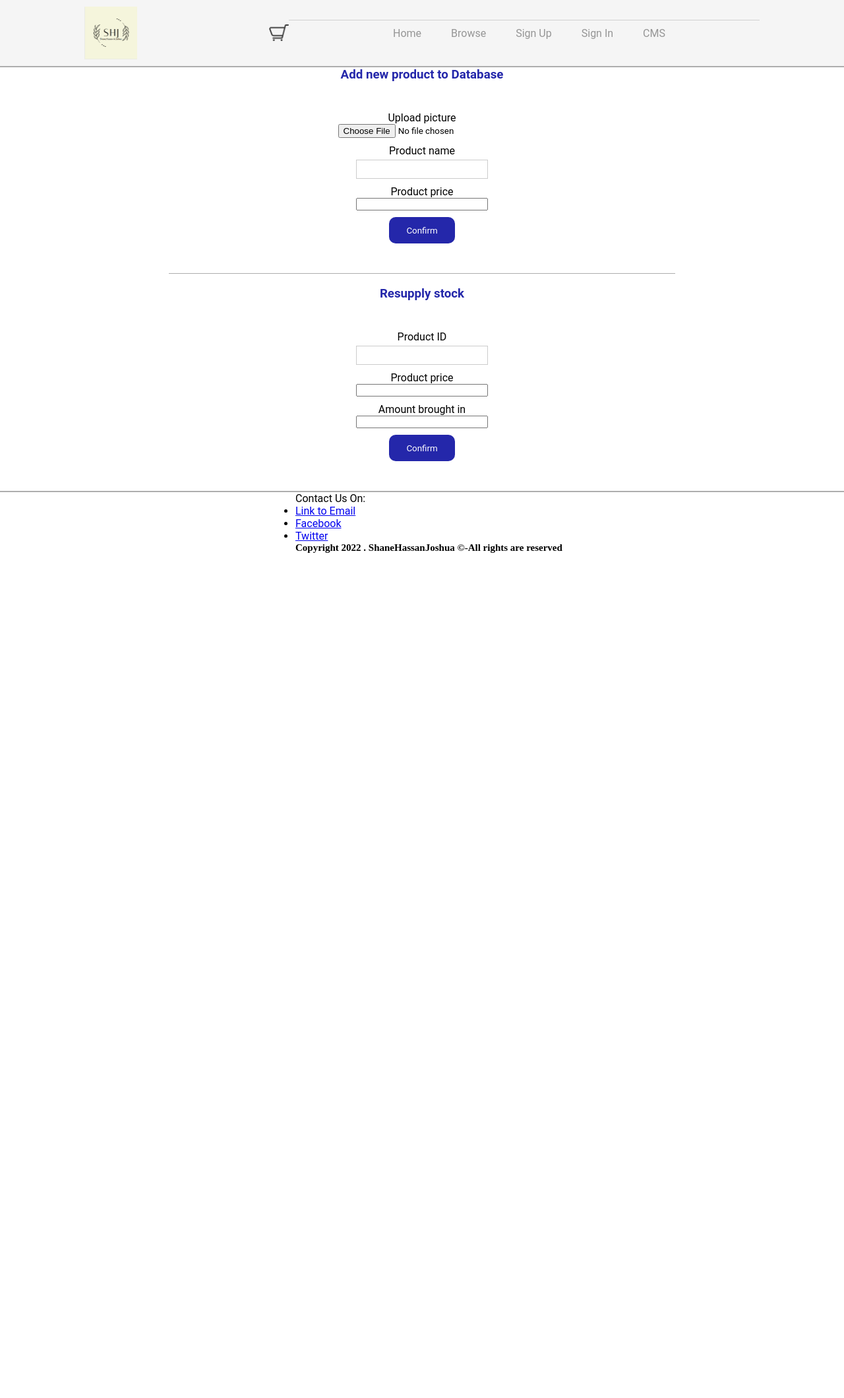
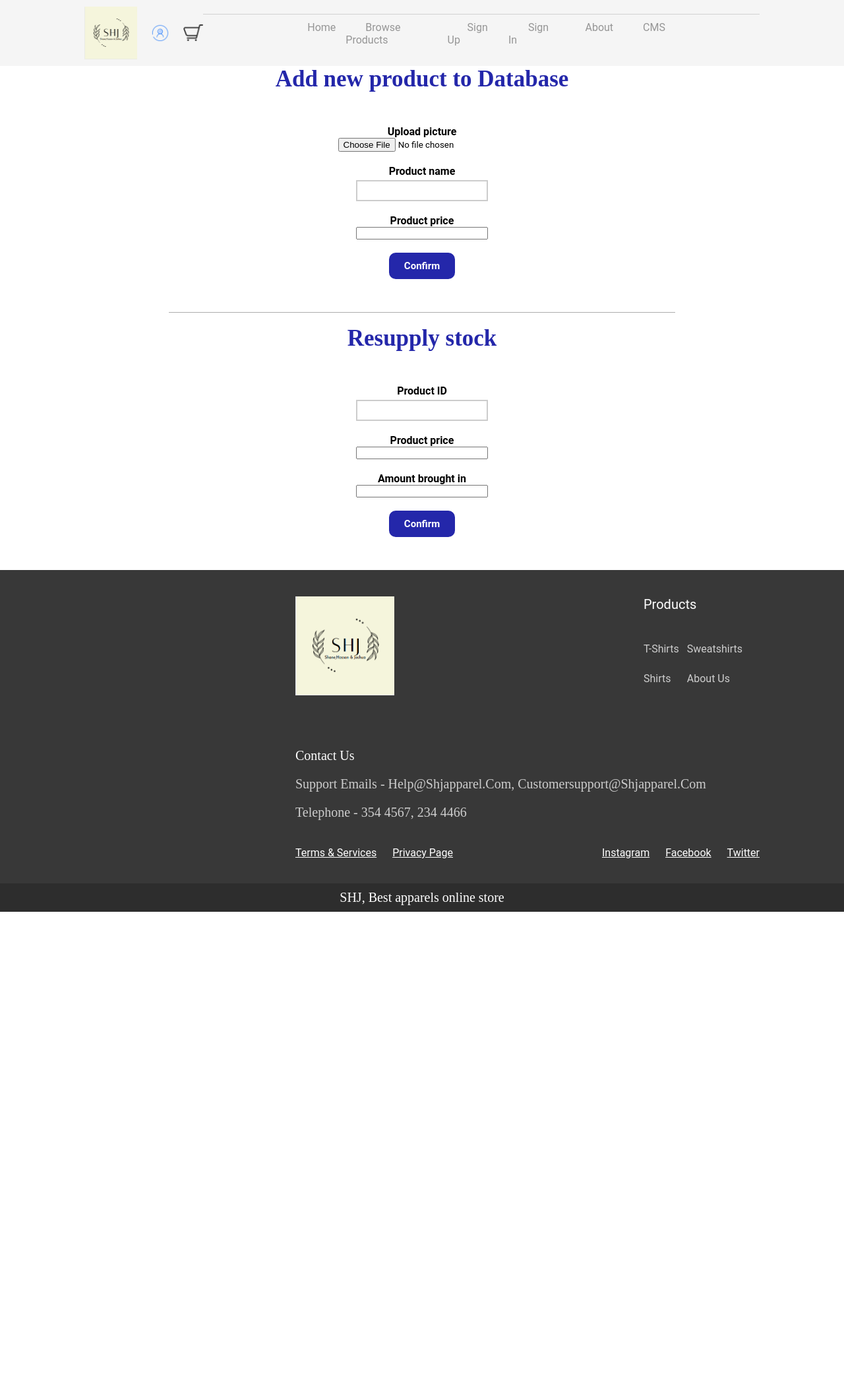
Before and after one commit to hassanm0301/CST2120-Ecommerce-Website, a PHP site: page /cms.php in a window 1280 px wide. Shown: the whole page at 66% size. After the commit the page ends 1382 px from the top, so only its background shows below. Run offline with PHP 8.4, Linux system fonts and the light colour scheme.

Commit message:
added about and browse pages. Added output header php function

```diff
--- a/cms.php
+++ b/cms.php
@@ -1,5 +1,6 @@
 <?php
-include "html/header.html";
+include "functions.php";
+outHeader(["css/cms_style.css", "css/shoppingsite.css"]);
 include "html/cms.html";
 include "html/footer.html";
 
--- a/css/cms_style.css
+++ b/css/cms_style.css
@@ -9,7 +9,7 @@
 }
 
 .cms-container input{
-    margin-bottom: 10px;
+    margin-bottom: 20px;
 }
 
 .gray-bar{
@@ -21,6 +21,9 @@
 .text-input{
     width: 200px;
 }
+.cms-container label{
+    font-weight: bold;
+}
 
 .cms-container .cms-btn{
     width: 100px;
@@ -30,4 +33,6 @@
     height: 40px;
     color: white;
     border-radius: 10px;
+    font-size: 15px;
+    font-weight: bold;
 }
--- a/css/shoppingsite.css
+++ b/css/shoppingsite.css
@@ -12,7 +12,6 @@
     width: 100%;
     background: #f5f5f5;
     z-index: 9;
-    border-bottom: 2px solid rgb(173, 173, 173);
 }
 
 .nav{
@@ -109,7 +108,7 @@
 
 .hero-img{
     width: 100%;
-    height: 100%;
+    height: calc(100vh - 120px);
 }
 
 .hero-section .logo{
@@ -127,8 +126,31 @@
     font-weight: 300;
 }
 
+h1{
+    font-size: 15px;
+    font-family: 'Times New Roman';
+    padding-left: 30%;
+}
+
 h2{
     font-size: 15px;
+    font-family: 'Times New Roman';
+}
+
+h3{
+    font-size: 35px;
+    font-family: 'Times New Roman';
+    text-align: center;
+}
+
+h4{
+    font-size: 35px;
+    font-family: 'Times New Roman';
+    padding-left: 35%;
+}
+
+p{
+    font-size: 20px;
     font-family: 'Times New Roman';
 }
 
@@ -140,15 +162,16 @@ content{
 
 form {
 
-    margin: 45px auto;
+    margin: 50px auto;
   }
 
   input[type=text], input[type=password] {
     width: 100%;
     padding: 6px 5px;
     margin: 4px 0;
-    border: 1px solid #ccc;
+    border: 2px solid #ccc;
     box-sizing: border-box;
+    font-family: 'Times New Roman';
   }
 
   input[type=date], input[type=age] {
@@ -157,6 +180,7 @@ form {
     margin: 4px 0;
     border: 1px solid #ccc;
     box-sizing: border-box;
+    font-family: 'Times New Roman';
   }
 
   input[type=email], input[type=email] {
@@ -165,6 +189,7 @@ form {
     margin: 4px 0;
     border: 1px solid #ccc;
     box-sizing: border-box;
+    font-family: 'Times New Roman';
   }
 
   input[type=address], input[type=address] {
@@ -173,10 +198,11 @@ form {
     margin: 4px 0;
     border: 1px solid #ccc;
     box-sizing: border-box;
+    font-family: 'Times New Roman';
   }
   input[type=submit] {
   background-color: #2427aa;
-  border: 5px;
+  border: 3px;
   color: white;
   padding: 15px 27px;
   position: inherit;
@@ -216,9 +242,183 @@ form {
     padding:5px;
   }
 
+
   footer{
-      padding-bottom: 100%;
-      padding-left:35%;
-      font-family: 'Times New Roman';
-      border-top: 2px solid rgb(173, 173, 173);
-  }
+    position: relative;
+    width: 100%;
+    padding: 40px 10vw;
+    padding-bottom: 80px;
+    padding-left: 35%;
+    background: #383838;
+}
+
+.footer-content{
+    display: flex;
+    width: 100%;
+    justify-content: space-between;
+}
+
+.footer-content .logo{
+    height: 150px;
+}
+
+.footer-ul-container{
+    width: 25%;
+    display: flex;
+    justify-content: space-between;
+}
+
+.footer-title, .info{
+    color: rgba(255, 255, 255, 0.75);
+    margin: 20px 0;
+    text-transform: capitalize;
+}
+
+.footer-title{
+    margin-top: 80px;
+    color: #fff;
+}
+
+.footer-social-container{
+    margin-top: 40px;
+    display: flex;
+    justify-content: space-between;
+}
+
+.social-link{
+    color: #fff;
+    margin-left: 20px;
+    text-transform: capitalize;
+}
+
+.social-link:nth-child(1){
+    margin-left: 0;
+}
+
+.footer-credit{
+    width: 100%;
+    padding: 10px;
+    position: absolute;
+    left: 0;
+    bottom: 0;
+    text-align: center;
+    color: #fff;
+    background: rgba(0, 0, 0, 0.2);
+}
+
+.category{
+    width: 150px;
+    display: grid;
+    grid-template-columns: repeat(2, 1fr);
+    grid-gap: 10px;
+    list-style: none;
+}
+
+.category-title{
+    grid-column: span 2;
+    text-transform: capitalize;
+    color: #fff;
+    font-size: 20px;
+    margin-bottom: 20px;
+}
+
+.category .footer-link{
+    text-decoration: none;
+    text-transform: capitalize;
+    color: rgba(255, 255, 255, 0.75);
+}
+
+.footer-link:hover{
+    color: #fff;
+}
+
+.product-container{
+    padding: 0 10vw;
+    display: flex;
+    overflow-x: auto;
+    scroll-behavior: smooth;
+    outline: width 30px;;
+    outline: midnightblue;
+}
+
+.product-container::-webkit-scrollbar{
+    display: none;
+}
+
+.product-card{
+    flex: 0 0 auto;
+    width: 250px;
+    height: 450px;
+    margin-right: 40px;
+}
+
+.product-image{
+    position: relative;
+    width: 100%;
+    height: 280px;
+    overflow: hidden;
+    margin:10px;
+}
+
+.product-thumb{
+    width: 100%;
+    height: 300px;
+    object-fit: cover;
+}
+
+
+.card-btn{
+    position: absolute;
+    bottom: 10px;
+    left: 50%;
+    transform: translateX(-50%);
+    padding: 10px;
+    width: 90%;
+    text-transform: capitalize;
+    border: none;
+    outline: none;
+    background: #fff;
+    border-radius: 5px;
+    transition: 0.5s;
+    cursor: pointer;
+    opacity: 0;
+}
+
+.product-card:hover .card-btn{
+    opacity: 1;
+}
+
+.card-btn:hover{
+    background: #efefef;
+}
+
+.product-info{
+    width: 100%;
+    height: 100px;
+    padding-top: 10px;
+}
+
+.product-brand{
+    text-transform: uppercase;
+}
+
+.product-short-des{
+    width: 100%;
+    height: 20px;
+    line-height: 20px;
+    overflow: hidden;
+    opacity: 0.5;
+    text-transform: capitalize;
+    margin: 5px 0;
+}
+
+.price{
+    font-weight: 900;
+    font-size: 20px;
+}
+
+.actual-price{
+    margin-left: 20px;
+    opacity: 0.5;
+    text-decoration: line-through;
+}
--- /dev/null
+++ b/functions.php
@@ -0,0 +1,12 @@
+<?php
+
+function outHeader($cssLocationArray){
+    echo '<html lang="eng">';
+    echo '<head>';
+    foreach($cssLocationArray as $src){
+        echo '<link rel="stylesheet" type="text/css" href="c'. $src .'">';
+    }
+    include "html/header.html";
+}
+
+?>
--- a/html/footer.html
+++ b/html/footer.html
@@ -1,19 +1,33 @@
+<footer >
+    <div class="footer-content">
+        <img src="images/logo.png" class="logo" alt="">
+        <div class="footer-ul-container">
+            <ul class="category">
 
-<footer>
-    <p>
+                <li class="category-title">Products</li>
+                <li><a href="products.html" class="footer-link">t-shirts</a></li>
+                <li><a href="products.html" class="footer-link">sweatshirts</a></li>
+                <li><a href="products.html" class="footer-link">shirts</a></li>
+                <li><a href="About.html" class="footer-link">About Us</a></li>
 
-        Contact Us On:
-          <ul>
-
-          <li><a href= “mailto:shanehassanjoshua@gmail.com”> Link to Email</a>
-          <li><a href= “mailto:www.shanehassanjoshua@facebook.com”> Facebook</a>
-          <li><a href= “mailto:www.shanehassanjoshua@twitter.com”> Twitter </a>
-
-        </ul>
-
-    </p>
-    <h2 class="text-footer">
-        Copyright 2022 . ShaneHassanJoshua ©-All rights are reserved
-    </h2>
+            </ul>
+        </div>
+    </div>
+    <p class="footer-title">Contact Us</p>
+<p class="info">support emails - help@shjapparel.com, customersupport@shjapparel.com</p>
+<p class="info">telephone - 354 4567, 234 4466</p>
+<div class="footer-social-container">
+    <div>
+        <a href="#" class="social-link">terms & services</a>
+        <a href="#" class="social-link">privacy page</a>
+    </div>
+    <div>
+        <a href="#" class="social-link">instagram</a>
+        <a href="#" class="social-link">facebook</a>
+        <a href="#" class="social-link">twitter</a>
+    </div>
+</div>
+<p class="footer-credit">SHJ, Best apparels online store</p>
 </footer>
 </body>
+</html>
--- a/html/header.html
+++ b/html/header.html
@@ -1,27 +1,27 @@
-<!--DOCTYPE html-->
-<html lang="en">
-    <head>
+
     <link rel="stylesheet" type="text/css" href="css/shoppingsite.css">
     <link rel="stylesheet" type="text/css" href="css/cms_style.css">
     <meta charset="utf-8">
+    <title>SHJ </title>
   </head>
-
-
-<body>
+  <body  background-image: url>
    <!-- Creating the Navigation bar-->
    <nav class="navbar">
     <div class="nav">
         <img src="images/logo.png" class="brand-logo" alt="">
         <div class="nav-items">
 
-
+            <a href="#"><img src="images/user.png" alt=""></a>
             <a href="#"><img src="images/cart.png" alt=""></a>
             <ul class="links-container">
+
                 <li class="link-item"><a href="index.php" class="link">Home</a></li>
-                    <li class="link-item"><a href="#" class="link">Browse</a></li>
+                <li class="link-item"><a href="browse.php" class="link">Browse Products</a></li>
                 <li class="link-item"><a href="signup.php" class="link">Sign Up</a></li>
                 <li class="link-item"><a href="signin.php" class="link">Sign In</a></li>
+                <li class="link-item"><a href="about.php" class="link">About</a></li>
                 <li class="link-item"><a href="cms.php" class="link">CMS</a></li>
+
             </ul>
         </div>
     </div>
--- a/index.php
+++ b/index.php
@@ -1,5 +1,6 @@
 <?php
-include "html/header.html";
+include "functions.php";
+outHeader(["css/shoppingsite.css"]);
 include "html/home.html";
 include "html/footer.html";
 
--- a/signup.php
+++ b/signup.php
@@ -1,5 +1,6 @@
 <?php
-include "html/header.html";
+include "functions.php";
+outHeader(["css/shoppingsite.css"]);
 include "html/SignUp.html";
 include "html/footer.html";
 
```
Also changed, not shown: about.php (added, +7 -0 lines), browse.php (added, +7 -0 lines), html/SignIn.html (+1 -14 lines), html/SignUp.html (+9 -21 lines), html/about.html (added, +9 -0 lines), html/browse.html (added, +16 -0 lines), html/home.html (+6 -16 lines). Lines whose indentation alone changed are shown as unchanged.
